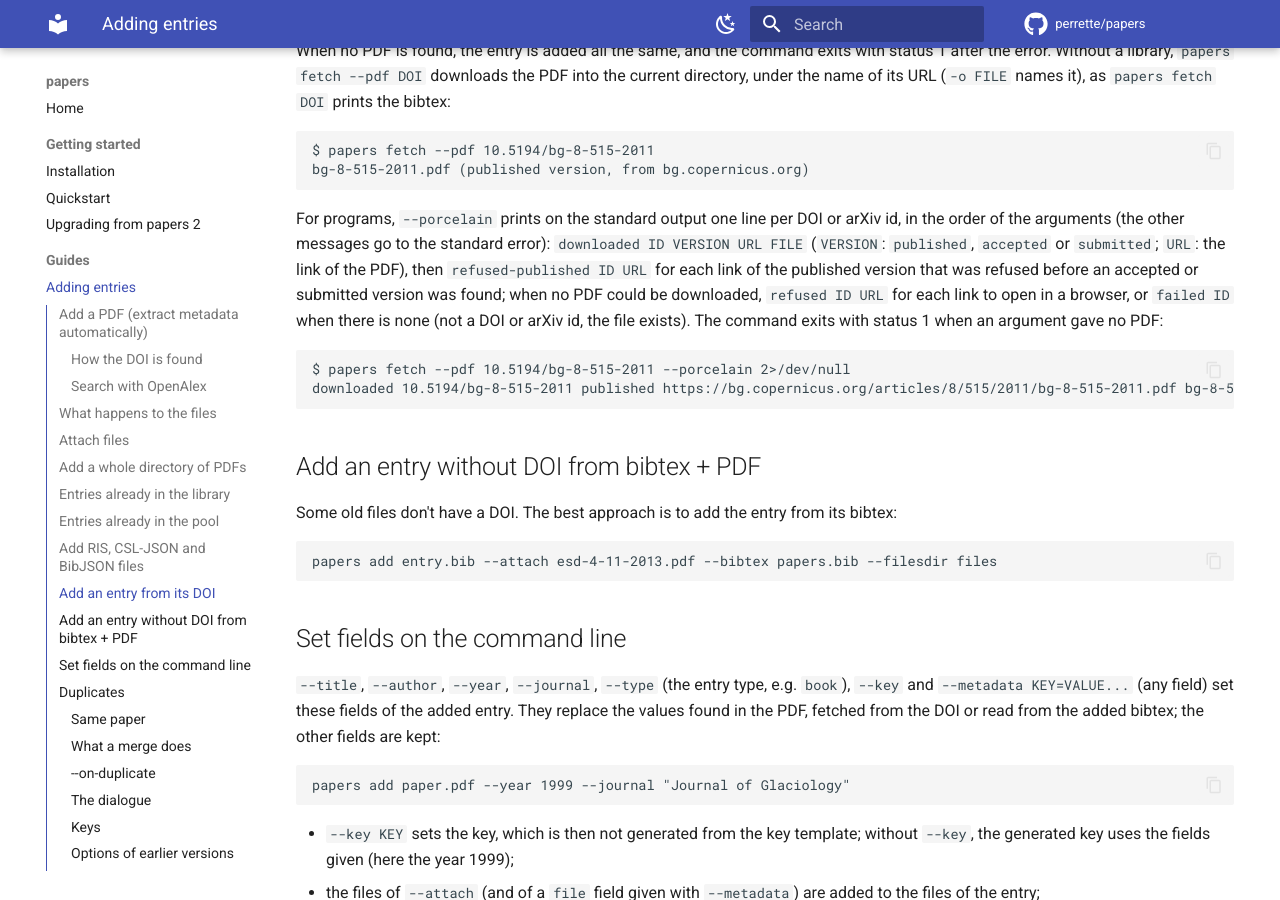
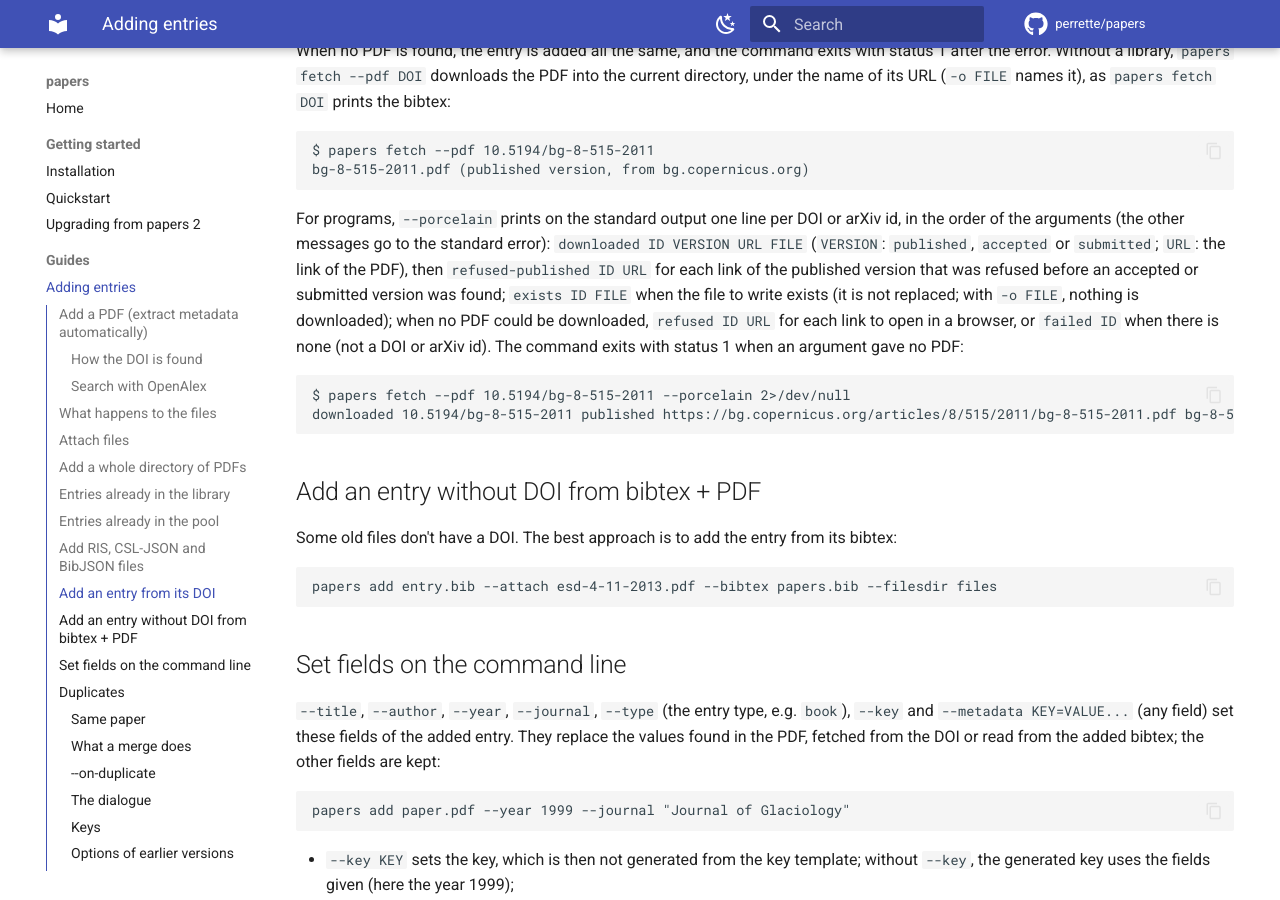
Before and after one commit to perrette/papers, an MkDocs documentation site: the page built from docs/adding-entries.md, in a window 1280 px wide and 900 px high, scrolled down 5089 px. Built offline with MkDocs 1.6.1 and Material for MkDocs 9.7.7, drawn with Linux system fonts in a browser that asks for light colours; comment, search, counter and statistics services are not loaded; the version menu is left out.

Commit message:
fetch --pdf: -o FILE is checked before the download; porcelain exists line
An existing -o FILE was found only after the PDF was looked up and
downloaded, and --porcelain then gave a bare "failed ID". -o FILE is now
checked first (nothing is looked up), and the name made from the link
is checked once the PDF is found, before writing, as before. When the
file exists, --porcelain gives "exists ID FILE".

````diff
--- a/docs/adding-entries.md
+++ b/docs/adding-entries.md
@@ -307,9 +307,11 @@ DOI or arXiv id, in the order of the arguments (the other messages go to
 the standard error): `downloaded ID VERSION URL FILE` (`VERSION`:
 `published`, `accepted` or `submitted`; `URL`: the link of the PDF), then
 `refused-published ID URL` for each link of the published version that was
-refused before an accepted or submitted version was found; when no PDF
-could be downloaded, `refused ID URL` for each link to open in a browser,
-or `failed ID` when there is none (not a DOI or arXiv id, the file exists).
+refused before an accepted or submitted version was found; `exists ID FILE`
+when the file to write exists (it is not replaced; with `-o FILE`, nothing
+is downloaded); when no PDF could be downloaded, `refused ID URL` for each
+link to open in a browser, or `failed ID` when there is none (not a DOI or
+arXiv id).
 The command exits with status 1 when an argument gave no PDF:
 
 ```
````
Also changed, not shown: design/formats.md (+12 -4 lines), design/tests.md (+3 -0 lines), 3 other files.
